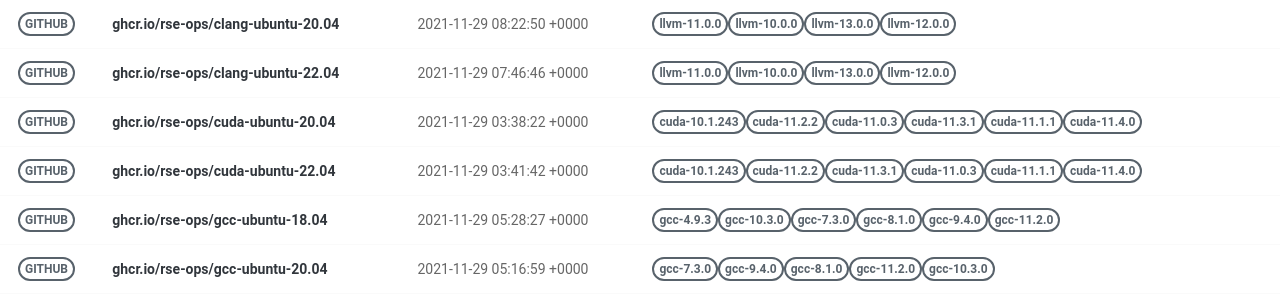
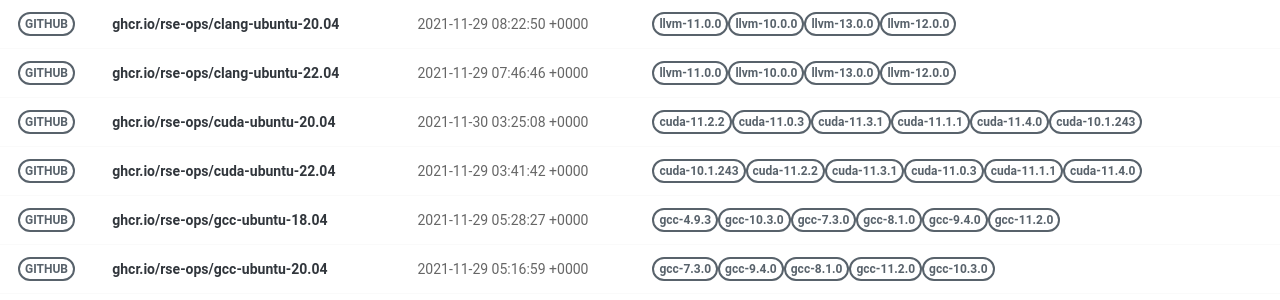
Before and after one commit to rse-ops/docker-images, a Jekyll site: the page built from pages/index.md, in a window 1280 px wide. Shown: the part 179-479 px from the top of the page. Built offline with Jekyll 4.4.1, drawn with Linux system fonts in a browser that asks for light colours; nearby versions of some CDN libraries.

Commit message:
Automated push to update library 2021-11-30

```diff
--- a/_library/ghcr.io-rse-ops-cuda-ubuntu-20.04.md
+++ b/_library/ghcr.io-rse-ops-cuda-ubuntu-20.04.md
@@ -1,14 +1,11 @@
 ---
 layout: container
 name: ghcr.io/rse-ops/cuda-ubuntu-20.04
-updated_at: 2021-11-29 03:38:22.697072
+updated_at: 2021-11-30 03:25:08.932818
 
 
 container_url: https://github.com/orgs/rse-ops/packages/container/package/cuda-ubuntu-20.04
 versions:
- - tag: cuda-10.1.243
-   dockerfile: https://github.com/rse-ops/docker-images/blob/main/ubuntu/cuda/Dockerfile
-   manifest: https://crane.ggcr.dev/manifest/ghcr.io/rse-ops/cuda-ubuntu-20.04:cuda-10.1.243
  - tag: cuda-11.2.2
    dockerfile: https://github.com/rse-ops/docker-images/blob/main/ubuntu/cuda/Dockerfile
    manifest: https://crane.ggcr.dev/manifest/ghcr.io/rse-ops/cuda-ubuntu-20.04:cuda-11.2.2
```
Also changed, not shown: other parts of _library/ghcr.io-rse-ops-cuda-ubuntu-20.04.md (+3 -0 lines).
